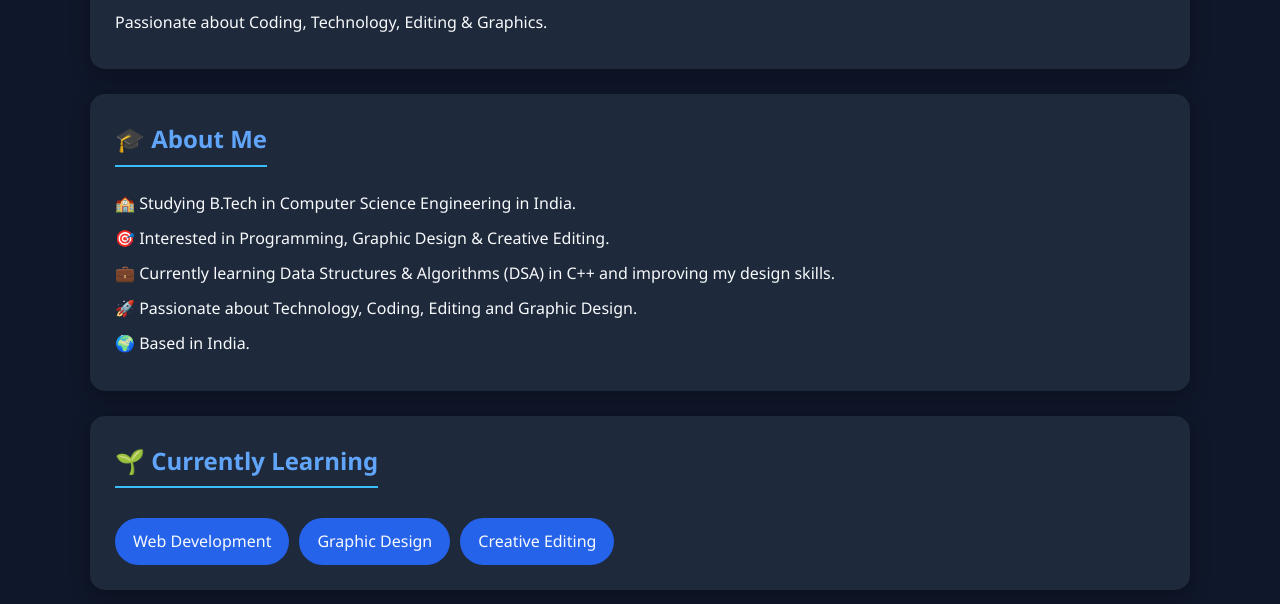
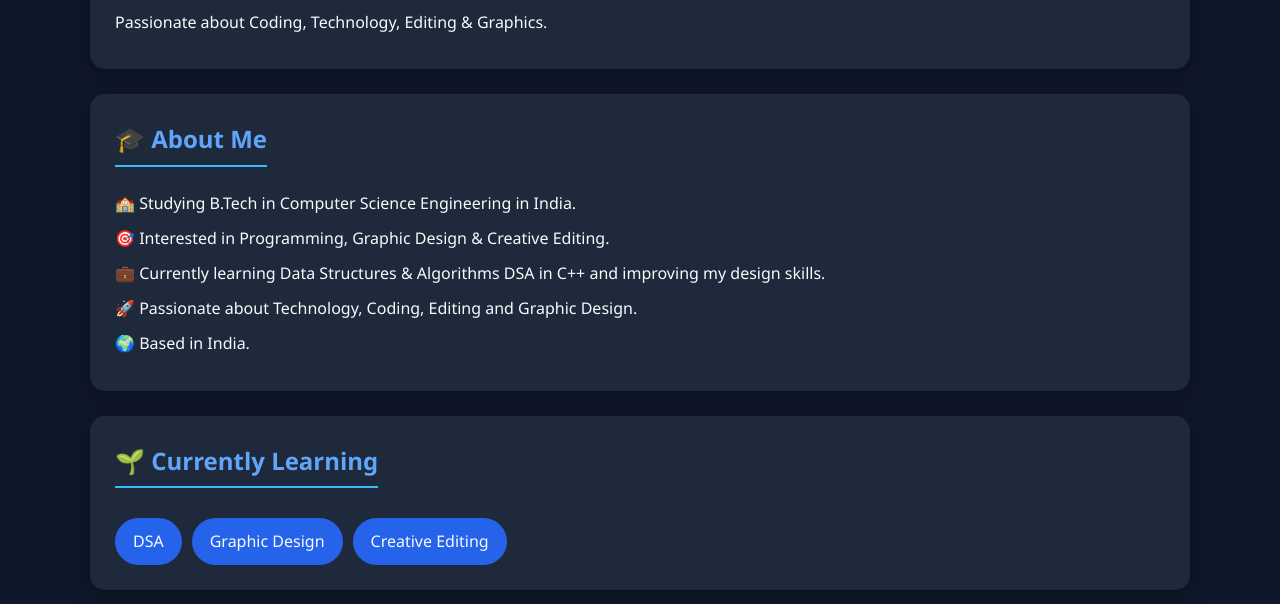
Before and after one commit to Gouri313/Gouri313, a plain HTML site: page index.html in a window 1280 px wide. Shown: the part 196-800 px from the top of the page. Drawn offline with Linux system fonts and the light colour scheme.

Commit message:
Update learning description in About Me section
Removed 'Currently learning Data Structures & Algorithms' wording for clarity.

```diff
--- a/index.html
+++ b/index.html
@@ -138,7 +138,7 @@
 
         <p>🏫 Studying B.Tech in Computer Science Engineering in India.</p>
         <p>🎯 Interested in Programming, Graphic Design & Creative Editing.</p>
-        <p>💼 Currently learning Data Structures & Algorithms (DSA) in C++ and improving my design skills.</p>
+        <p>💼 Currently learning Data Structures & Algorithms DSA in C++ and improving my design skills.</p>
         <p>🚀 Passionate about Technology, Coding, Editing and Graphic Design.</p>
         <p>🌍 Based in India.</p>
     </section>
@@ -148,7 +148,7 @@
         <h2>🌱 Currently Learning</h2>
 
         <div class="skills">
-            <div class="skill">Web Development</div>
+            <div class="skill">DSA</div>
             <div class="skill">Graphic Design</div>
             <div class="skill">Creative Editing</div>
         </div>
```
